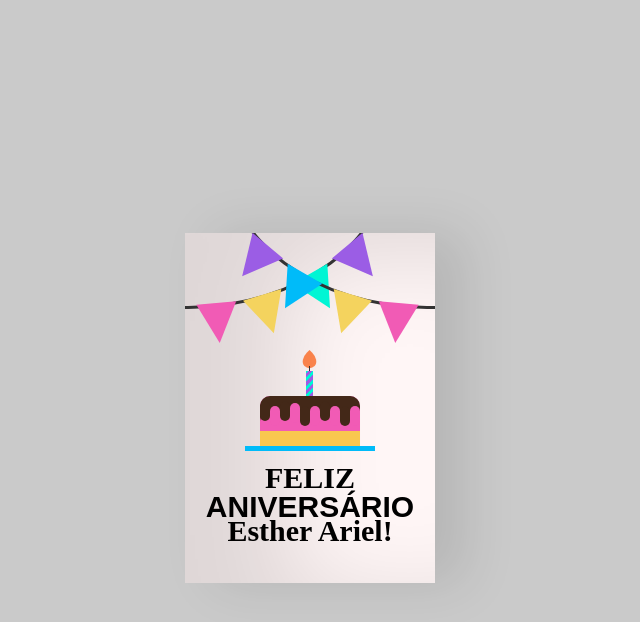
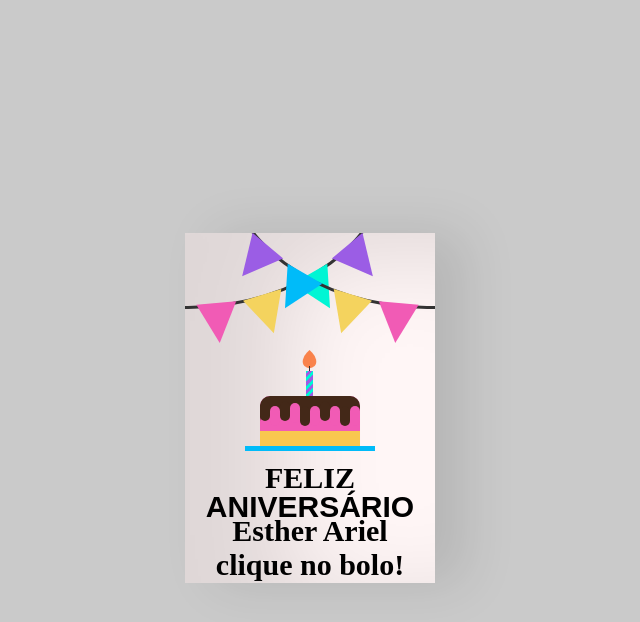
Before and after one commit to Mihzuro/Cart-o-Aniversario, a plain HTML site: page index.html in a window 1280 px wide. Shown: the part 200-822 px from the top of the page, without its empty margins (330-970 px from the left). Drawn offline with Linux system fonts and the light colour scheme.

Commit message:
add clique no bolo

```diff
--- a/index.html
+++ b/index.html
@@ -13,7 +13,8 @@
             <div class="front-text">
             <h3 class="happy">FELIZ</h3>
             <h2 class="bday">ANIVERSÁRIO</h2>
-            <h3 class="toyou">Esther Ariel!</h3>
+            <h3 class="toyou">Esther Ariel<br>
+                            clique no bolo!</h3>
         </div>
         <div class="wrap-deco">
             <div class="decorations"></div>
```
